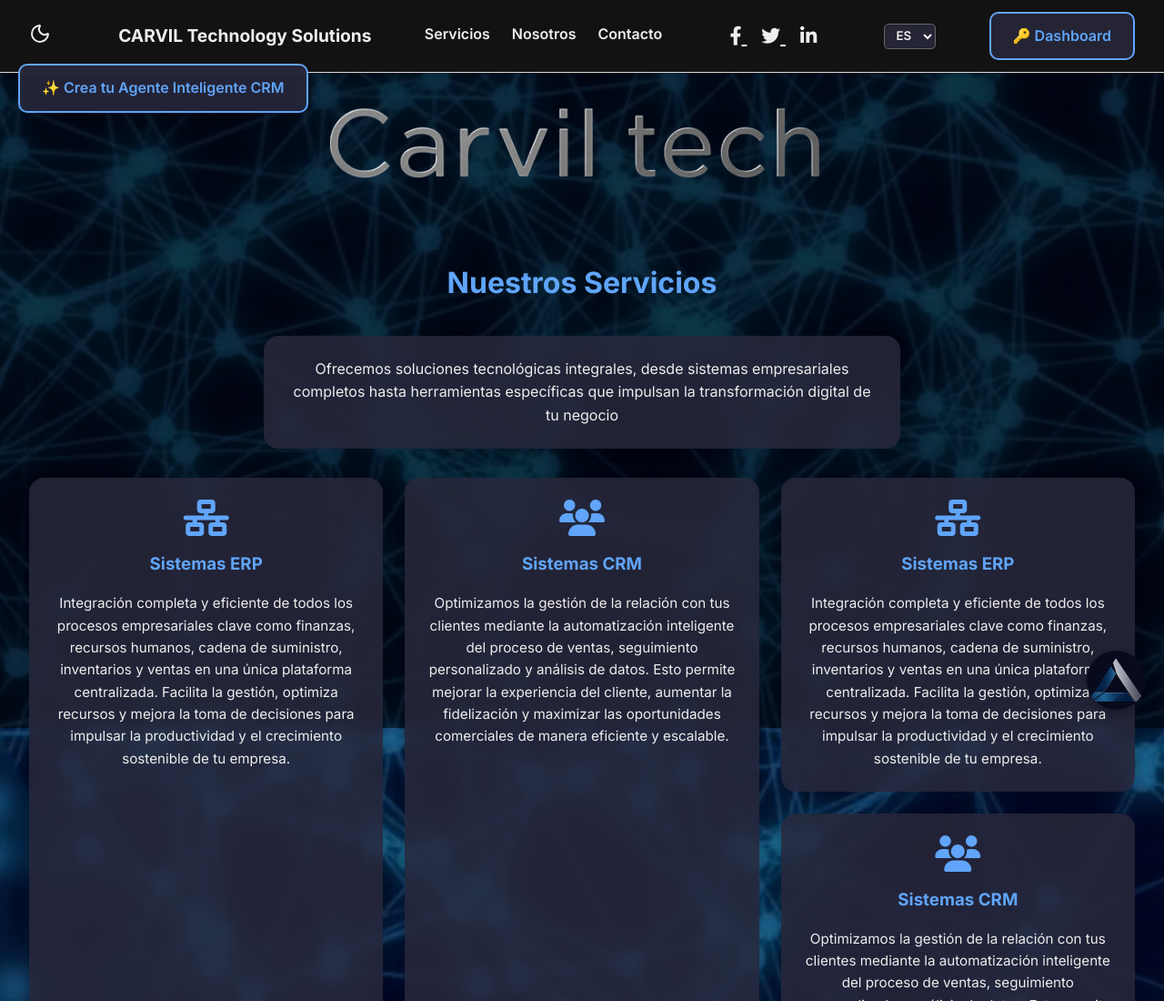
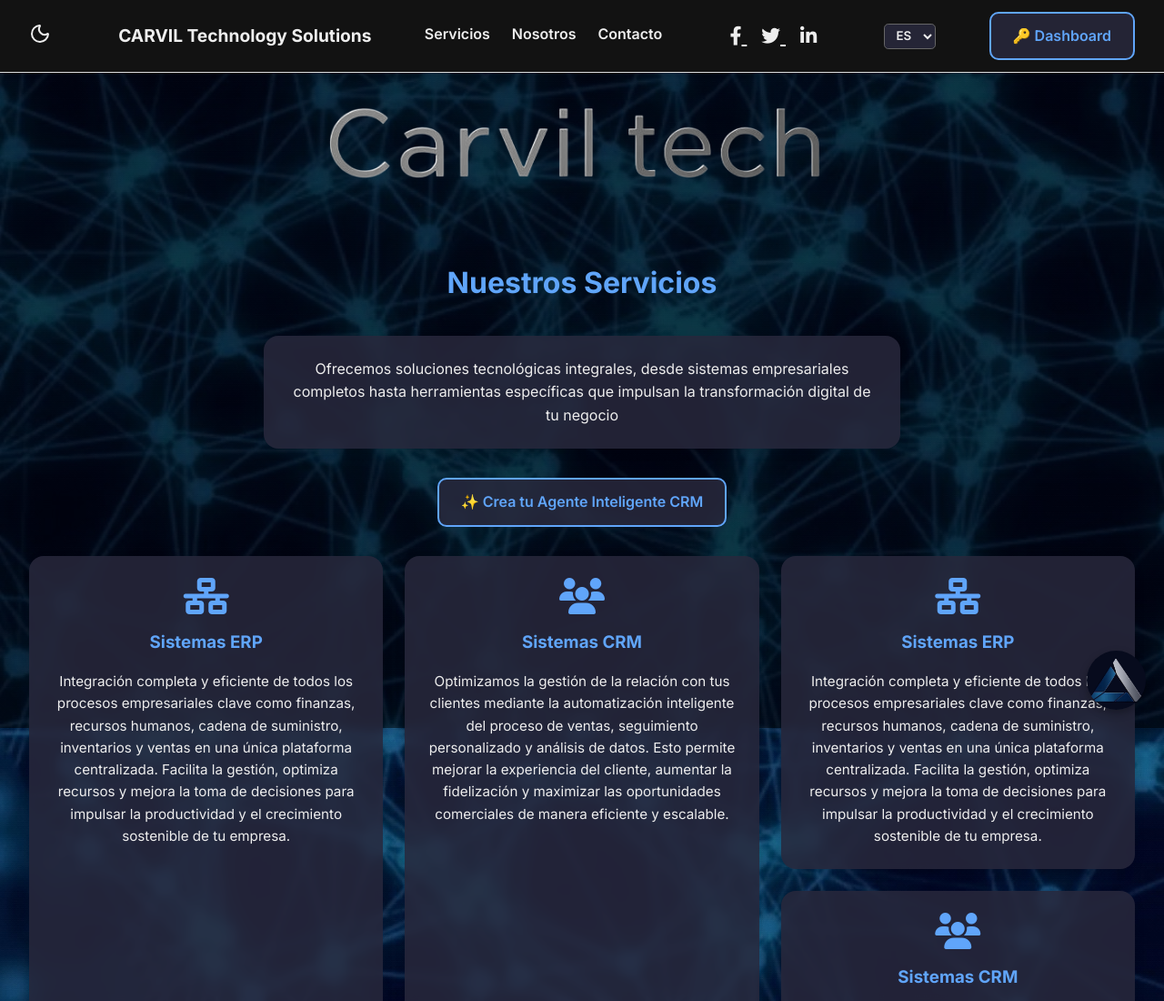
Before and after one commit to carviltech/carvil, a plain HTML site: page index.html in a window 1280 px wide. Shown: the top 1100 px of the page at 91% size. Drawn offline with nearby package versions, Linux system fonts and the light colour scheme.

Commit message:
Add files via upload

```diff
--- a/style.css
+++ b/style.css
@@ -88,12 +88,9 @@ body.dark {
 
 /* BOTON CREAR AGENTE FLOTANTE */
 .center-container {
-  position: fixed;
-  top: 70px;
-  left: 20px;
-  margin: 0;
-  text-align: left;
-  z-index: 1100;
+  display: flex;
+  justify-content: center;
+  margin: 2rem 0;
 }
 
 /* RESET Y BASE */
```
